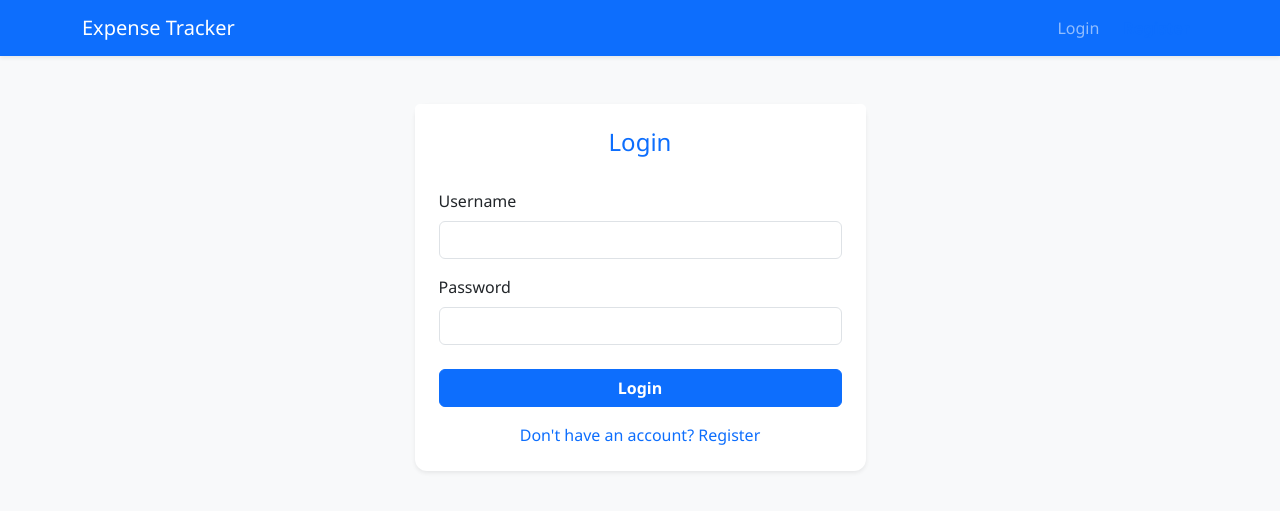
After one commit to Purnachand-10/expense-tracker, a Flask app: page /login in a window 1280 px wide. The commit adds this page. Shown: the top 511 px of the page. Run offline with Flask 3, Linux system fonts and the light colour scheme.

Commit message:
Added User Authentication, Login, and Registration system

```diff
--- a/app.py
+++ b/app.py
@@ -1,4 +1,6 @@
-from flask import Flask, render_template, request, redirect, url_for, flash
+from flask import Flask, render_template, request, redirect, url_for, flash, session
+from functools import wraps
+from werkzeug.security import generate_password_hash, check_password_hash
 import sqlite3
 import os
 
@@ -26,18 +28,48 @@ def init_db():
             date TEXT NOT NULL
         )
     ''')
+
+    conn.execute('''
+        CREATE TABLE IF NOT EXISTS users (
+            id INTEGER PRIMARY KEY AUTOINCREMENT,
+            username TEXT UNIQUE NOT NULL,
+            password_hash TEXT NOT NULL
+        )
+    ''')
+
+    # Check if user_id column exists in expenses
+    cursor = conn.cursor()
+    cursor.execute("PRAGMA table_info(expenses)")
+    columns = [info[1] for info in cursor.fetchall()]
+    if 'user_id' not in columns:
+        cursor.execute("ALTER TABLE expenses ADD COLUMN user_id INTEGER DEFAULT 1")
+
     conn.commit()
     conn.close()
+
+# Decorator to require login
+def login_required(f):
+    @wraps(f)
+    def decorated_function(*args, **kwargs):
+        if 'user_id' not in session:
+            flash("Please log in to access this page.", "warning")
+            return redirect(url_for('login'))
+        return f(*args, **kwargs)
+    return decorated_function
 
 # Initialize DB on startup
 init_db()
 
 @app.route('/')
+@login_required
 def index():
     """Handles the home page, displays all expenses."""
     conn = get_db_connection()
     # Fetch all expenses ordered by date descending
-    expenses = conn.execute('SELECT * FROM expenses ORDER BY date DESC').fetchall()
+    expenses = conn.execute(
+        'SELECT * FROM expenses WHERE user_id = ? ORDER BY date DESC',
+        (session['user_id'],)
+    ).fetchall()
     conn.close()
 
     # Calculate total expenses
@@ -46,6 +78,7 @@ def index():
     return render_template('index.html', expenses=expenses, total=total)
 
 @app.route('/submit', methods=['POST'])
+@login_required
 def submit():
     """Handles the form submission from the index page."""
     title = request.form.get('title')
@@ -69,17 +102,81 @@ def submit():
 
     # Insert into DB
     conn = get_db_connection()
-    conn.execute('INSERT INTO expenses (title, amount, category, date) VALUES (?, ?, ?, ?)',
-                 (title, amount, category, date))
+    conn.execute('INSERT INTO expenses (title, amount, category, date, user_id) VALUES (?, ?, ?, ?, ?)',
+                 (title, amount, category, date, session['user_id']))
     conn.commit()
     conn.close()
 
     return redirect(url_for('success'))
 
 @app.route('/success')
+@login_required
 def success():
     """Displays the success confirmation page."""
     return render_template('success.html')
 
+@app.route('/register', methods=['GET', 'POST'])
+def register():
+    if request.method == 'POST':
+        username = request.form.get('username')
+        password = request.form.get('password')
+        confirm_password = request.form.get('confirm_password')
+
+        if not username or not password:
+            flash("Username and password are required.", "danger")
+            return redirect(url_for('register'))
+
+        if password != confirm_password:
+            flash("Passwords do not match.", "danger")
+            return redirect(url_for('register'))
+
+        conn = get_db_connection()
+        user = conn.execute('SELECT id FROM users WHERE username = ?', (username,)).fetchone()
+
+        if user:
+            flash("Username already exists.", "danger")
+            conn.close()
+            return redirect(url_for('register'))
+
+        password_hash = generate_password_hash(password)
+        conn.execute('INSERT INTO users (username, password_hash) VALUES (?, ?)', (username, password_hash))
+        conn.commit()
+        conn.close()
+
+        flash("Registration successful. Please log in.", "success")
+        return redirect(url_for('login'))
+
+    return render_template('register.html')
+
+@app.route('/login', methods=['GET', 'POST'])
+def login():
+    if request.method == 'POST':
+        username = request.form.get('username')
+        password = request.form.get('password')
+
+        if not username or not password:
+            flash("Username and password are required.", "danger")
+            return redirect(url_for('login'))
+
+        conn = get_db_connection()
+        user = conn.execute('SELECT * FROM users WHERE username = ?', (username,)).fetchone()
+        conn.close()
+
+        if user and check_password_hash(user['password_hash'], password):
+            session['user_id'] = user['id']
+            session['username'] = user['username']
+            flash(f"Welcome back, {username}!", "success")
+            return redirect(url_for('index'))
+        else:
+            flash("Invalid username or password.", "danger")
+
+    return render_template('login.html')
+
+@app.route('/logout')
+def logout():
+    session.clear()
+    flash("You have been logged out.", "info")
+    return redirect(url_for('login'))
+
 if __name__ == '__main__':
     app.run(debug=True)
--- a/templates/base.html
+++ b/templates/base.html
@@ -13,7 +13,29 @@
     <header>
         <nav class="navbar navbar-expand-lg navbar-dark bg-primary shadow-sm">
             <div class="container">
-                <a class="navbar-brand" href="{{ url_for('index') }}">💰 Expense Tracker</a>
+                <a class="navbar-brand" href="{{ url_for('index') }}">Expense Tracker</a>
+                <button class="navbar-toggler" type="button" data-bs-toggle="collapse" data-bs-target="#navbarNav">
+                    <span class="navbar-toggler-icon"></span>
+                </button>
+                <div class="collapse navbar-collapse justify-content-end" id="navbarNav">
+                    <ul class="navbar-nav">
+                        {% if session.get('user_id') %}
+                            <li class="nav-item">
+                                <span class="nav-link text-white fw-bold me-3">Hello, {{ session.get('username') }}</span>
+                            </li>
+                            <li class="nav-item">
+                                <a class="nav-link btn btn-outline-light btn-sm text-white" href="{{ url_for('logout') }}">Logout</a>
+                            </li>
+                        {% else %}
+                            <li class="nav-item me-2">
+                                <a class="nav-link" href="{{ url_for('login') }}">Login</a>
+                            </li>
+                            <li class="nav-item">
+                                <a class="nav-link btn btn-light text-primary btn-sm fw-bold" href="{{ url_for('register') }}">Register</a>
+                            </li>
+                        {% endif %}
+                    </ul>
+                </div>
             </div>
         </nav>
     </header>
@@ -36,9 +58,7 @@
         {% block content %}{% endblock %}
     </main>
 
-    <footer class="text-center text-muted mt-5 py-4 border-top">
-        <p>&copy; 2024 Expense Tracker. Built with Flask, Bootstrap, and jQuery.</p>
-    </footer>
+
 
     <!-- jQuery -->
     <script src="https://code.jquery.com/jquery-3.7.1.min.js"></script>
--- /dev/null
+++ b/templates/login.html
@@ -0,0 +1,29 @@
+{% extends 'base.html' %}
+
+{% block content %}
+<div class="row justify-content-center mt-5">
+    <div class="col-md-5">
+        <div class="card shadow-sm border-0">
+            <div class="card-header bg-white border-bottom-0 pt-4 pb-0">
+                <h4 class="card-title text-center text-primary">Login</h4>
+            </div>
+            <div class="card-body p-4">
+                <form action="{{ url_for('login') }}" method="POST">
+                    <div class="mb-3">
+                        <label for="username" class="form-label">Username</label>
+                        <input type="text" class="form-control" id="username" name="username" required>
+                    </div>
+                    <div class="mb-4">
+                        <label for="password" class="form-label">Password</label>
+                        <input type="password" class="form-control" id="password" name="password" required>
+                    </div>
+                    <button type="submit" class="btn btn-primary w-100 fw-bold">Login</button>
+                    <div class="text-center mt-3">
+                        <a href="{{ url_for('register') }}" class="text-decoration-none">Don't have an account? Register</a>
+                    </div>
+                </form>
+            </div>
+        </div>
+    </div>
+</div>
+{% endblock %}
```
Also changed, not shown: templates/index.html (+5 -5 lines), templates/register.html (added, +33 -0 lines), README.md.
